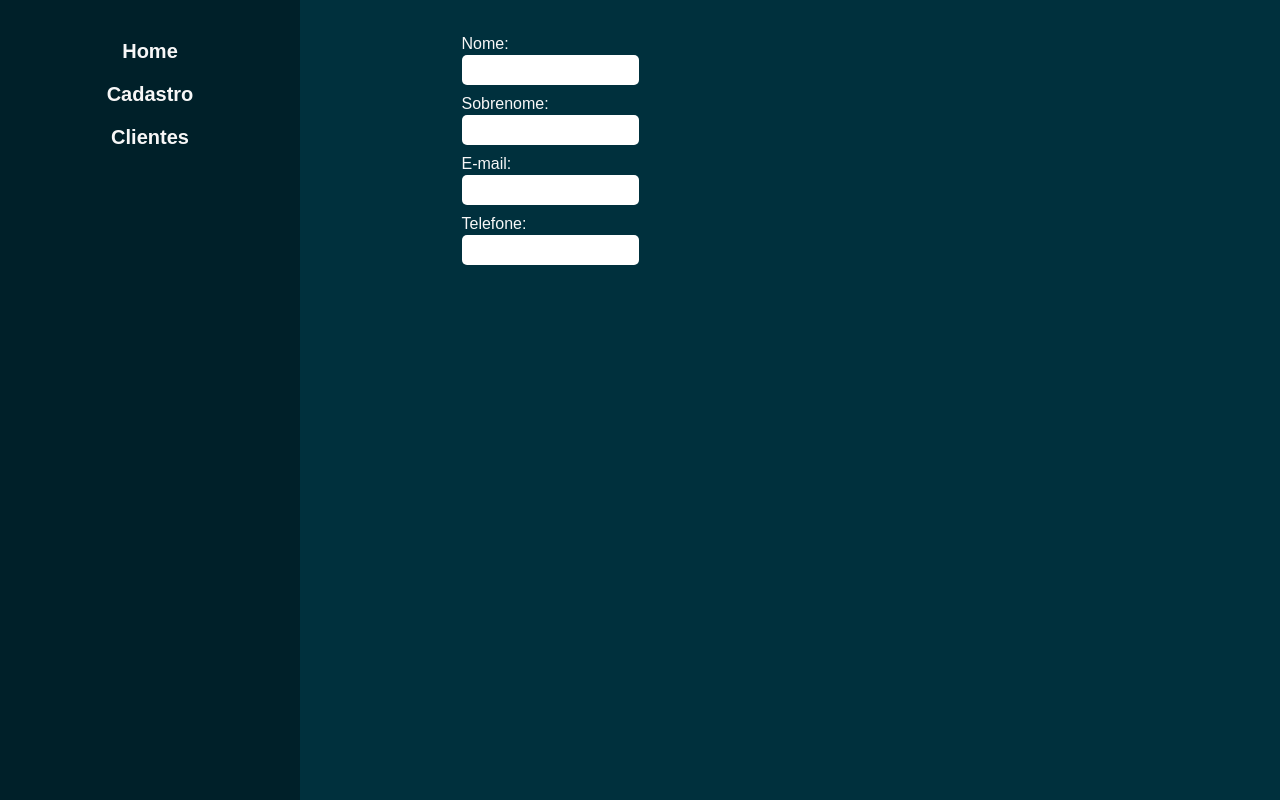
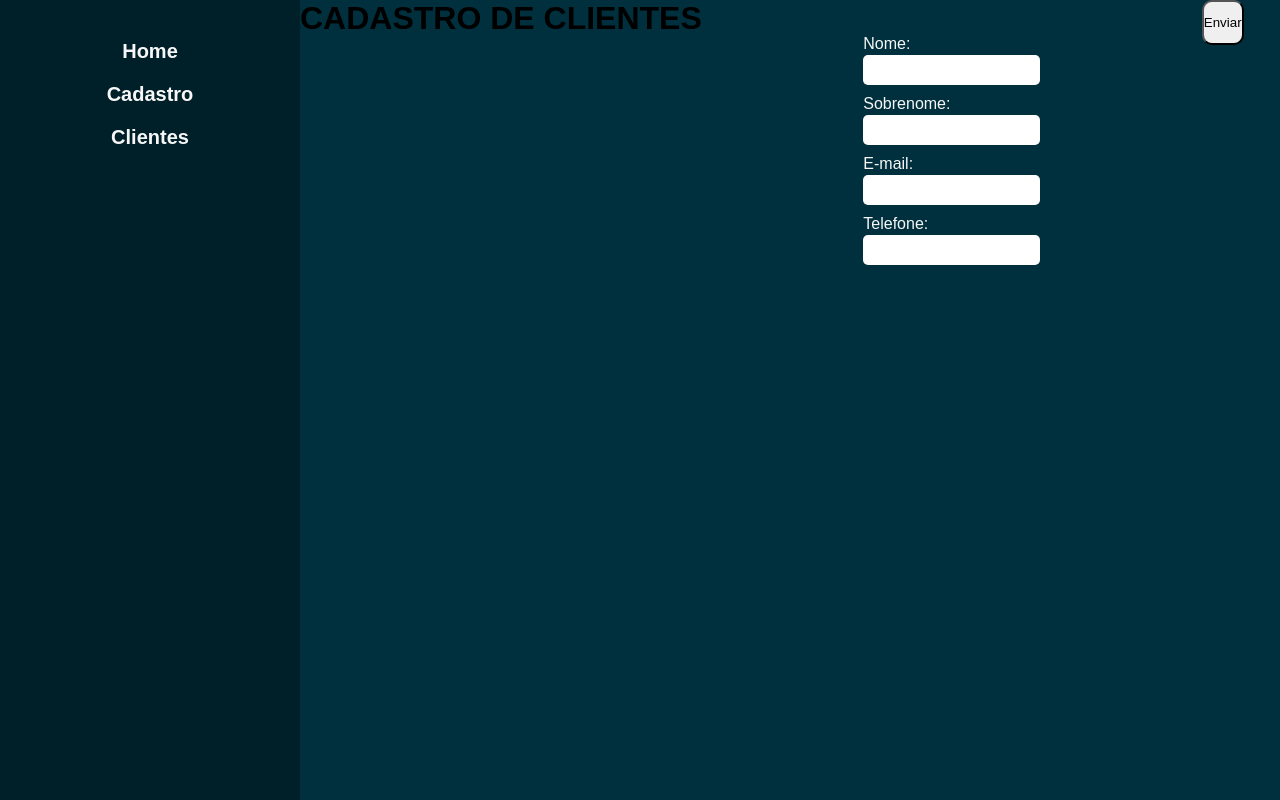
Before and after one commit to danbaziewicz/toDo10, a React (Vite) app: page /cadastro in a window 1280 px wide. Built offline with nearby package versions, Linux system fonts and the light colour scheme.

Commit message:
feat: estruturada passagem de forms na página Cadastro.

```diff
--- a/src/pages/cadastro/Cadastro.jsx
+++ b/src/pages/cadastro/Cadastro.jsx
@@ -1,15 +1,23 @@
-import React from 'react'
+import React, { useContext, useState } from 'react'
+import Button from '../../components/Button/Button'
 import FormDois from '../../components/FormDois/FormDois'
 import FormTres from '../../components/FormTres/FormTres'
 import FormUm from '../../components/FormUm/FormUm'
+import { ClientesContext } from '../../context/ClientesProvider'
+import Home from '../Home/Home'
 import S from './Cadastro.module.css'
 
 const Cadastro = () => {
+
+  const {handleClick, view} = useContext(ClientesContext)
+
   return (
     <div className={S.divCadastro}>
-        <FormUm />
-        {/* <FormDois /> */}
-        {/* <FormTres /> */}
+        <h1>CADASTRO DE CLIENTES</h1>
+        {view == 'form1' && <FormUm />}
+        {view == 'form2' && <FormDois />}
+        {view == 'form3' && <FormTres />}
+        <Button onClick={handleClick} style={S.btn} txtBtn={'Enviar'} />
     </div>
   )
 }
```
